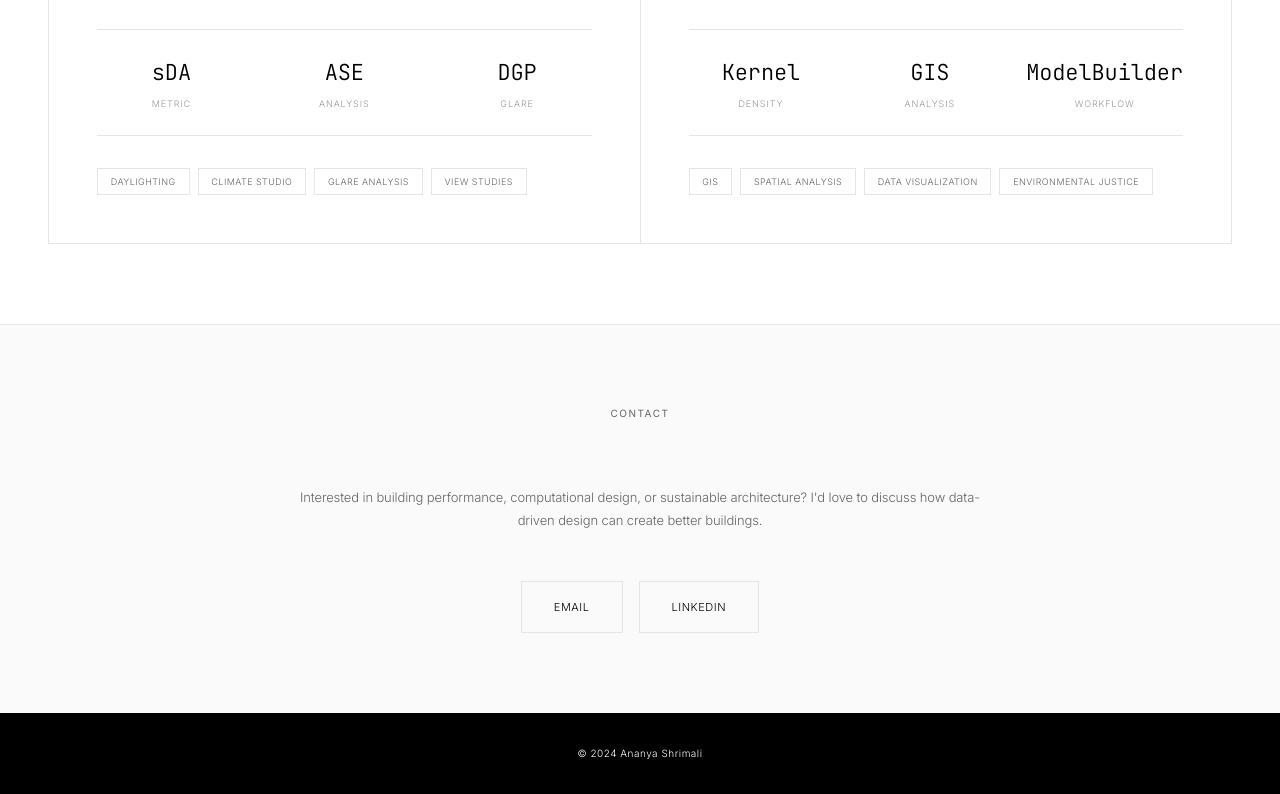
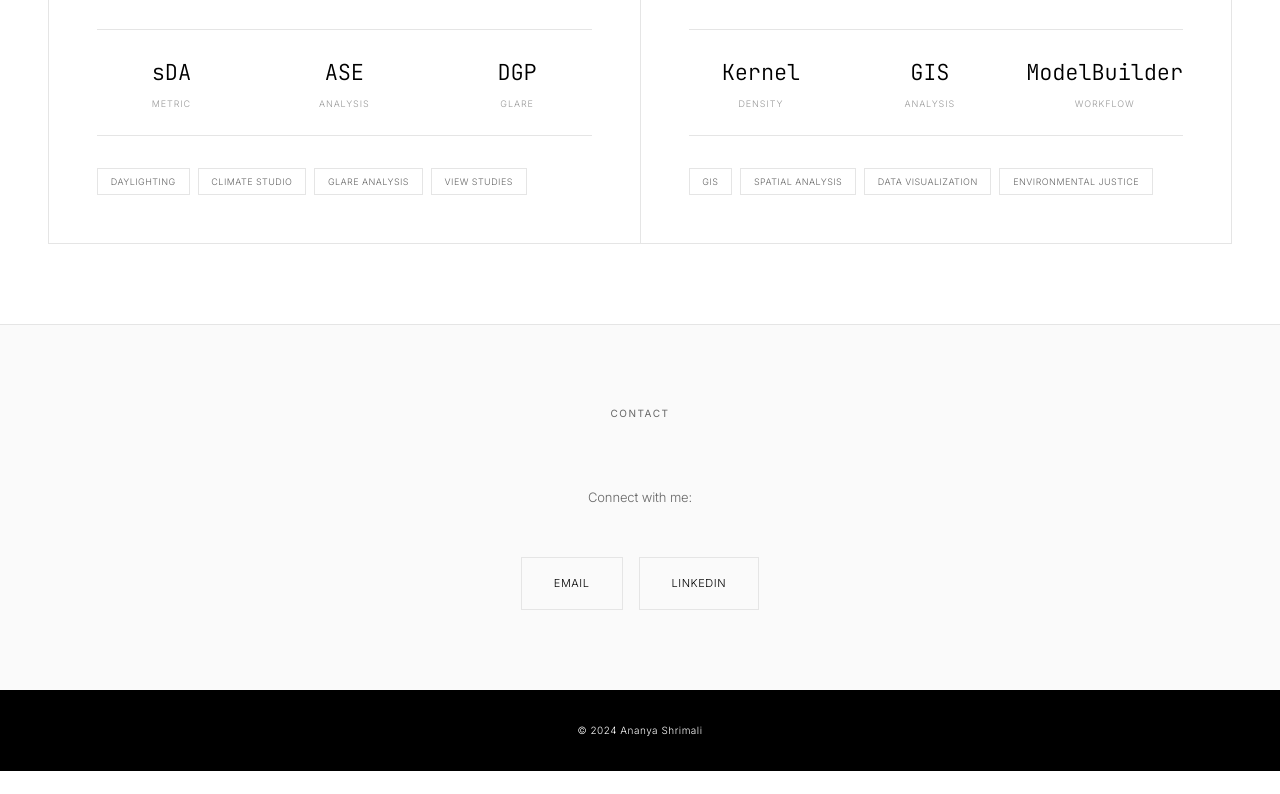
Before and after one commit to ananyashrimali03/https-ananyashrimali.github.io, a plain HTML site: page index.html in a window 1280 px wide. Shown: the part 2354-3148 px from the top of the page. After the commit the page ends 3125 px from the top, so only its background shows below. Drawn offline with Linux system fonts and the light colour scheme.

Commit message:
Update contact section text
Removed text about performance and design discussions.

```diff
--- a/index.html
+++ b/index.html
@@ -798,8 +798,7 @@
         <div class="container">
             <h2 class="section-title">Contact</h2>
             <p>
-                Interested in building performance, computational design, or sustainable architecture?
-                I'd love to discuss how data-driven design can create better buildings.
+                Connect with me:
             </p>
             <div class="contact-links">
                 <a href="mailto:ananyashrimali@cmu.edu" class="contact-btn">Email</a>
```
